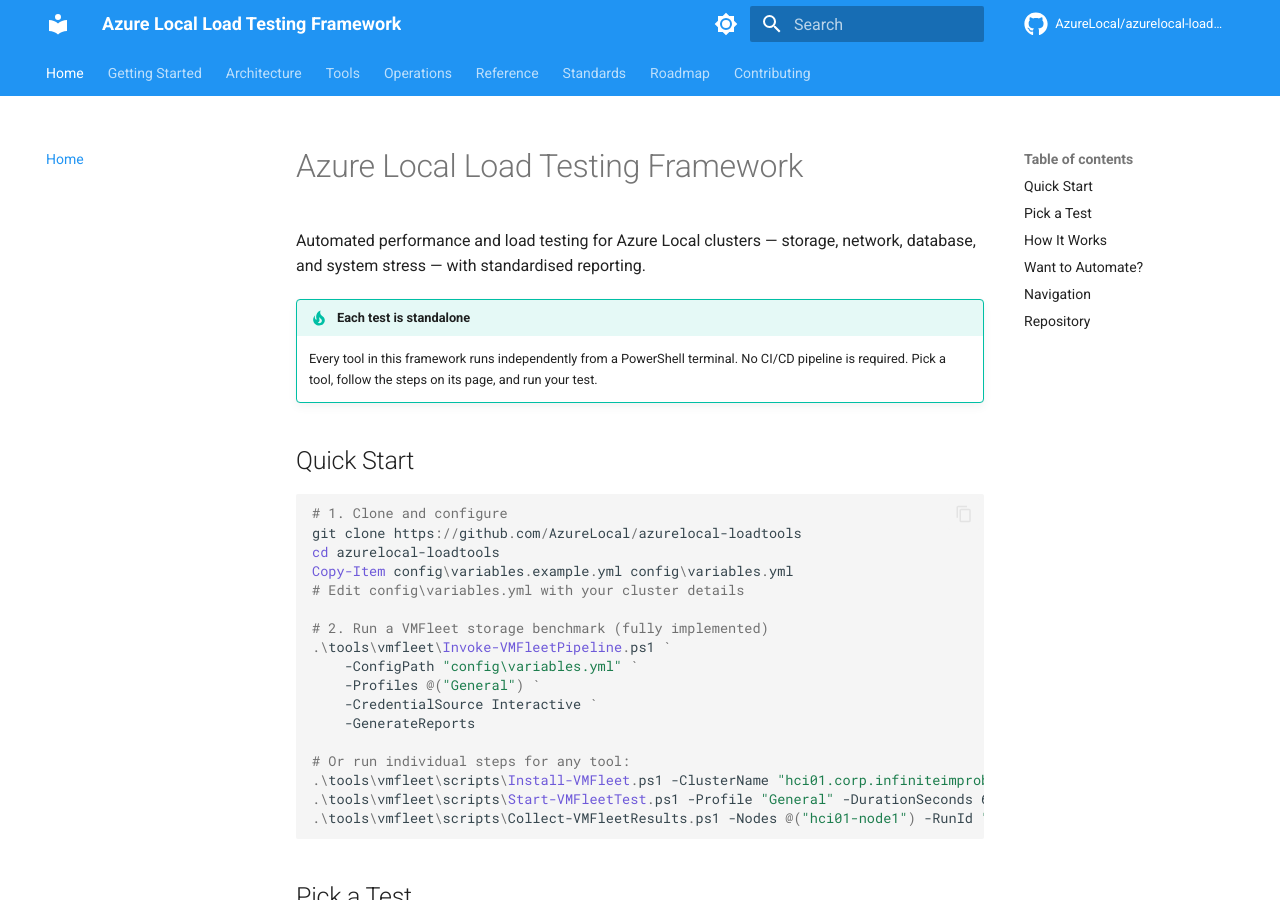
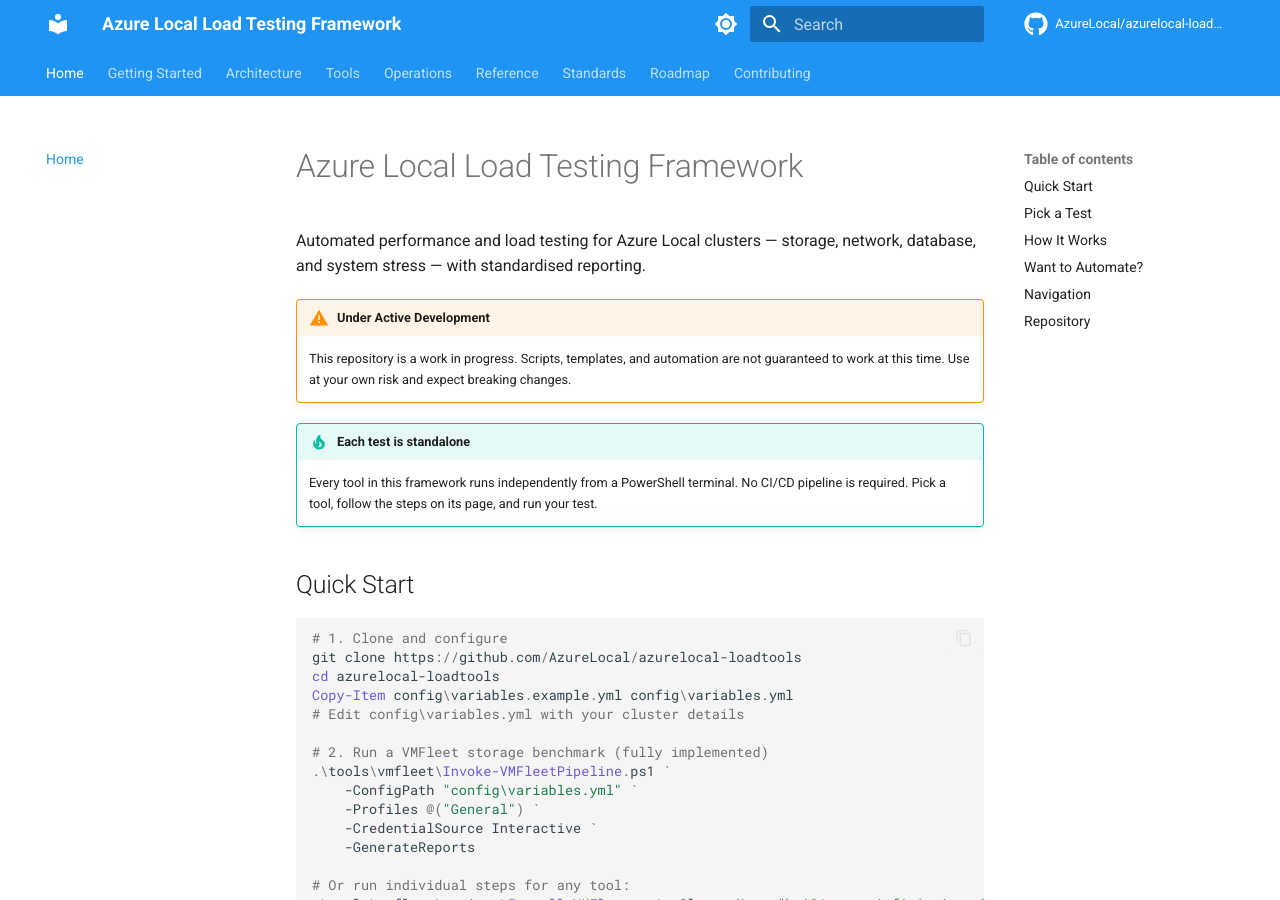
Before and after one commit to AzureLocal/azurelocal-loadtools, an MkDocs documentation site: the page built from docs/index.md, in a window 1280 px wide and 900 px high. Built offline with MkDocs 1.6.1 and Material for MkDocs 9.7.7, drawn with Linux system fonts in a browser that asks for light colours; comment, search, counter and statistics services are not loaded.

Commit message:
docs: restore under active development warning to index

```diff
--- a/docs/index.md
+++ b/docs/index.md
@@ -1,6 +1,9 @@
 # Azure Local Load Testing Framework
 
 Automated performance and load testing for Azure Local clusters — storage, network, database, and system stress — with standardised reporting.
+
+!!! warning "Under Active Development"
+    This repository is a work in progress. Scripts, templates, and automation are not guaranteed to work at this time. Use at your own risk and expect breaking changes.
 
 !!! tip "Each test is standalone"
     Every tool in this framework runs independently from a PowerShell terminal. No CI/CD pipeline is required. Pick a tool, follow the steps on its page, and run your test.
```
